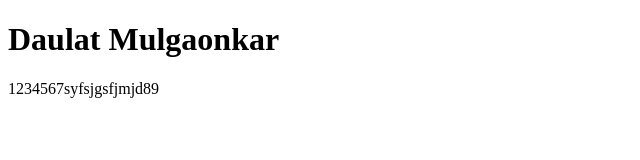
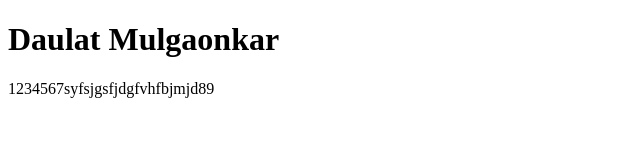
Before and after one commit to daulatmulgaonkar12345678/Daulat123, a plain HTML site: page new.html in a window 1280 px wide. Shown: the full height of the page, 0-640 px from the left. Drawn offline with Linux system fonts and the light colour scheme.

Commit message:
new update

```diff
--- a/new.html
+++ b/new.html
@@ -6,7 +6,7 @@
 <body>
 
 <h1>Daulat Mulgaonkar</h1>
-<p>1234567syfsjgsfjmjd89</p>
+<p>1234567syfsjgsfjdgfvhfbjmjd89</p>
 
 </body>
 </html>
```
Also changed, not shown: 1 other file.
